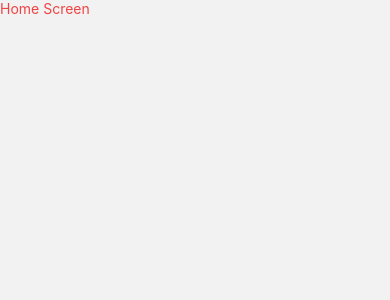
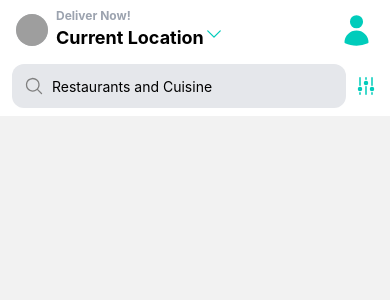
Before and after one commit to Lukyord/deliveroo-clone, a React Native app: screen /Home in a window 390 px wide. Shown: the top 300 px of the page. Built offline with nearby package versions, Linux system fonts and the light colour scheme; grey boxes are pictures that could not be loaded.

Commit message:
implement header and search bar

```diff
--- a/package.json
+++ b/package.json
@@ -16,8 +16,10 @@
     "nativewind": "^2.0.11",
     "react": "18.1.0",
     "react-native": "0.70.5",
+    "react-native-heroicons": "^3.2.0",
     "react-native-safe-area-context": "4.4.1",
-    "react-native-screens": "~3.18.0"
+    "react-native-screens": "~3.18.0",
+    "react-native-svg": "^13.4.0"
   },
   "devDependencies": {
     "@babel/core": "^7.12.9",
--- a/screens/HomeScreen.js
+++ b/screens/HomeScreen.js
@@ -1,7 +1,8 @@
 import { useNavigation } from "@react-navigation/core";
 import React, { useLayoutEffect } from "react";
-import { Text } from "react-native";
 import { SafeAreaView } from "react-native-safe-area-context";
+import Header from "./components/Header";
+import SearchBar from "./components/SearchBar";
 
 export default function HomeScreen() {
   const navigation = useNavigation();
@@ -13,8 +14,9 @@ export default function HomeScreen() {
   }, []);
 
   return (
-    <SafeAreaView>
-      <Text className="text-red-500">Home Screen</Text>
+    <SafeAreaView className="bg-white pt-2">
+      <Header />
+      <SearchBar />
     </SafeAreaView>
   );
 }
--- /dev/null
+++ b/screens/components/Header.js
@@ -0,0 +1,25 @@
+import React from "react";
+import { Text, View, Image, TextInput } from "react-native";
+import { UserIcon, ChevronDownIcon } from "react-native-heroicons/solid";
+
+export default function Header() {
+  return (
+    <View className="flex-row pb-3 items-center mx-4 space-x-2">
+      <Image
+        source={{
+          uri: "https:/links.papareact.com/wru",
+        }}
+        className="h-7 w-7 bg-gray-300 p-4 rounded-full"
+      />
+      <View className="flex-1">
+        <Text className="font-bold text-gray-400 text-xs">Deliver Now!</Text>
+        <Text className="font-bold text-lg">
+          Current Location
+          <ChevronDownIcon size={20} color="#00CCBB" />
+        </Text>
+      </View>
+
+      <UserIcon size={35} color="#00CCBB" />
+    </View>
+  );
+}
--- /dev/null
+++ b/screens/components/SearchBar.js
@@ -0,0 +1,22 @@
+import React from "react";
+import { View, TextInput } from "react-native";
+import {
+  AdjustmentsVerticalIcon,
+  MagnifyingGlassIcon,
+} from "react-native-heroicons/solid";
+
+export default function SearchBar() {
+  return (
+    <View className="flex-row items-center pb-2 mx-3 space-x-2">
+      <View className="flex-row flex-1 space-x-2 bg-gray-200 p-3 rounded-xl">
+        <MagnifyingGlassIcon size={20} color="gray" />
+        <TextInput
+          placeholder="Restaurants and Cuisine"
+          keyboardType="default"
+        />
+      </View>
+
+      <AdjustmentsVerticalIcon color="#00CCBB" />
+    </View>
+  );
+}
--- a/tailwind.config.js
+++ b/tailwind.config.js
@@ -1,6 +1,10 @@
 /** @type {import('tailwindcss').Config} */
 module.exports = {
-  content: ["./App.{js,jsx,ts,tsx}", "./screens/**/*.{js,jsx,ts,tsx}"],
+  content: [
+    "./App.{js,jsx,ts,tsx}",
+    "./screens/**/*.{js,jsx,ts,tsx}",
+    "./screens/components/**/*.{js,jsx,ts,tsx}",
+  ],
   theme: {
     extend: {},
   },
```
Also changed, not shown: 2 other files (tests, documents, lock files or other folders).
